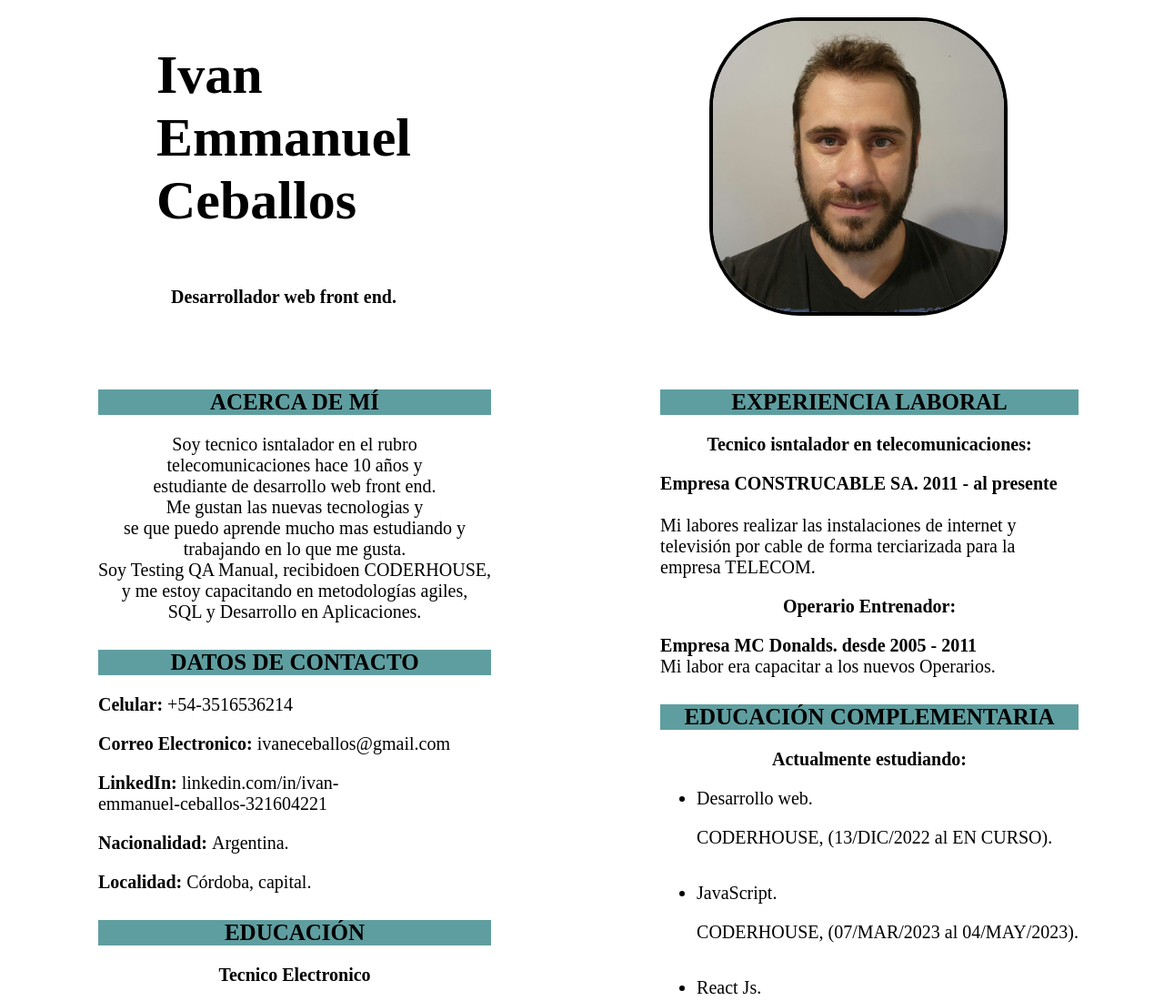
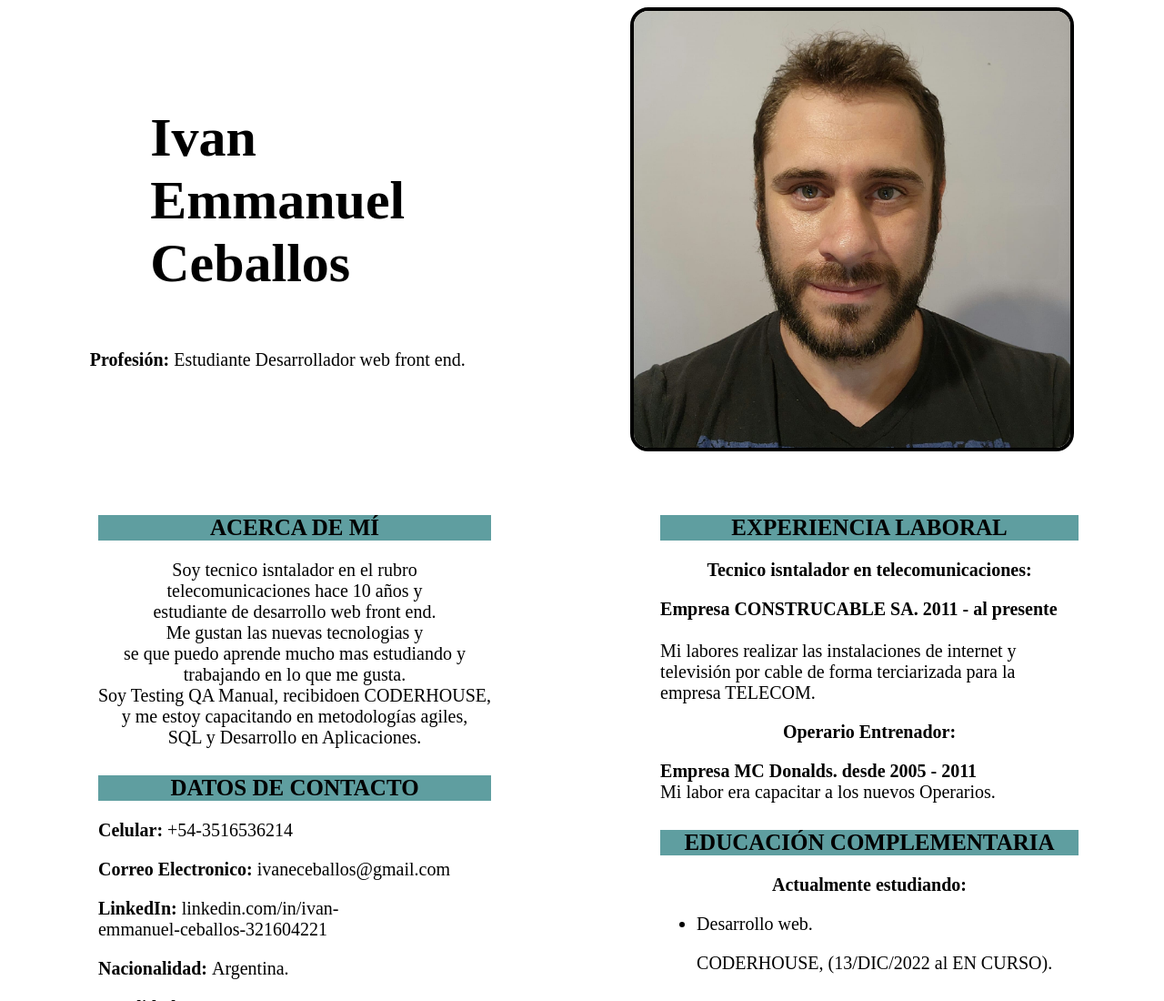
Before and after one commit to ivaneeceballos/Curriculum, a plain HTML site: page index.html in a window 1280 px wide. Shown: the top 1100 px of the page at 91% size. Drawn offline with Linux system fonts and the light colour scheme.

Commit message:
modificaciones nuevas1

```diff
--- a/estilo.css
+++ b/estilo.css
@@ -13,10 +13,10 @@
   flex-direction: column;
 }
 .header_img {
-  width: 40vh;
-  height: 40vh;
+  width: 60vh;
+  height: 60vh;
   border: 4px black solid;
-  border-radius: 100px;
+  border-radius: 20px;
 }
 h1 {
   font-size: 60px;
--- a/index.html
+++ b/index.html
@@ -17,7 +17,7 @@
         Emmanuel <br />
         Ceballos
       </h1>
-      <h3>Desarrollador web front end.</h3>
+     <p><span>Profesión: </span>Estudiante Desarrollador web front end.</p>
     </div>
     <img src="src/fotocv1.jpeg" alt="Foto personal" class="header_img" />
   </header>
```
